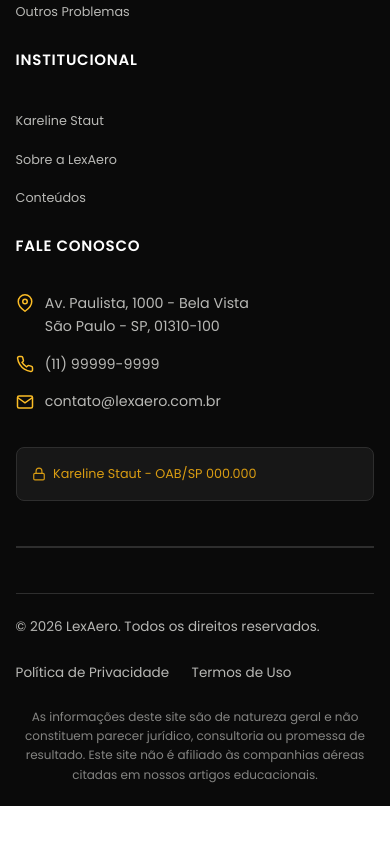
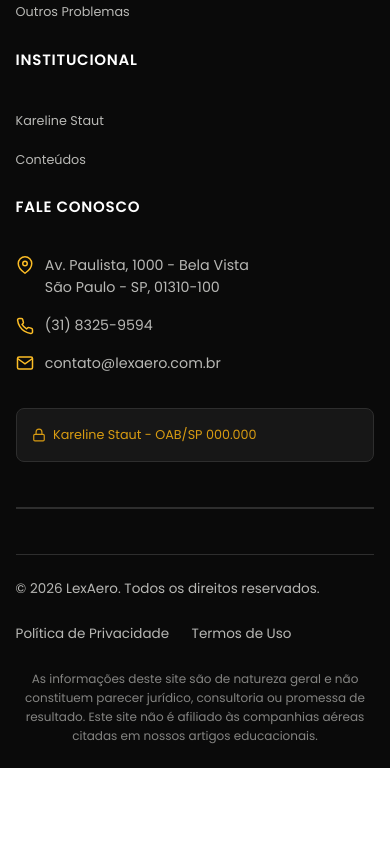
Before and after one commit to t0non/lpLexAero, a Next.js app: page /kareline-staut in a window 390 px wide. Shown: the part 3137-3981 px from the top of the page. Built offline with nearby package versions, Linux system fonts and the light colour scheme.

Commit message:
content: update phone number and whatsapp links to +55 31 8325-9594

```diff
--- a/src/app/kareline-staut/page.js
+++ b/src/app/kareline-staut/page.js
@@ -42,7 +42,7 @@ export default function KarelinePage() {
               </div>
               <div style={{ display: "flex", flexDirection: "column", gap: "0.5rem" }}>
                 <span className="eyebrow" style={{ color: "var(--lex-gold-dark)" }}>OAB/XX 000.000</span>
-                <a href="https://wa.me/5511999999999" target="_blank" rel="noopener noreferrer" className="btn btn--primary btn--full">
+                <a href="https://wa.me/553183259594" target="_blank" rel="noopener noreferrer" className="btn btn--primary btn--full">
                   Solicitar análise
                 </a>
               </div>
--- a/src/components/DiagnosticForm.js
+++ b/src/components/DiagnosticForm.js
@@ -120,7 +120,7 @@ export default function DiagnosticForm({ initialProblem = null, isEmbedded = fal
       + "Impactos: "    + (formData.impacts.join(", ")   || "Nenhum") + "\n"
       + "Documentos: "  + (formData.documents.join(", ") || "Nenhum") + "\n\n"
       + "Gostaria de falar com um especialista!";
-    window.open("https://wa.me/5511999999999?text=" + encodeURIComponent(txt), "_blank");
+    window.open("https://wa.me/553183259594?text=" + encodeURIComponent(txt), "_blank");
   };
 
   /* ── shared option component ── */
--- a/src/components/Footer.js
+++ b/src/components/Footer.js
@@ -11,7 +11,6 @@ const FOOTER_LINKS = {
   ],
   "Institucional": [
     { label: "Kareline Staut", href: "/kareline-staut" },
-    { label: "Sobre a LexAero", href: "/kareline-staut" },
     { label: "Conteúdos", href: "/blog" },
   ],
 };
@@ -72,7 +71,7 @@ export default function Footer() {
               </div>
               <div style={{ display: "flex", gap: "0.75rem", alignItems: "center" }}>
                 <svg width="18" height="18" viewBox="0 0 24 24" fill="none" stroke="var(--lex-gold)" strokeWidth="2"><path d="M22 16.92v3a2 2 0 0 1-2.18 2 19.79 19.79 0 0 1-8.63-3.07 19.5 19.5 0 0 1-6-6 19.79 19.79 0 0 1-3.07-8.67A2 2 0 0 1 4.11 2h3a2 2 0 0 1 2 1.72 12.84 12.84 0 0 0 .7 2.81 2 2 0 0 1-.45 2.11L8.09 9.91a16 16 0 0 0 6 6l1.27-1.27a2 2 0 0 1 2.11-.45 12.84 12.84 0 0 0 2.81.7A2 2 0 0 1 22 16.92z"></path></svg>
-                <span>(11) 99999-9999</span>
+                <span>(31) 8325-9594</span>
               </div>
               <div style={{ display: "flex", gap: "0.75rem", alignItems: "center" }}>
                 <svg width="18" height="18" viewBox="0 0 24 24" fill="none" stroke="var(--lex-gold)" strokeWidth="2"><path d="M4 4h16c1.1 0 2 .9 2 2v12c0 1.1-.9 2-2 2H4c-1.1 0-2-.9-2-2V6c0-1.1.9-2 2-2z"></path><polyline points="22,6 12,13 2,6"></polyline></svg>
--- a/src/components/LeadCaptureForm.js
+++ b/src/components/LeadCaptureForm.js
@@ -74,7 +74,7 @@ export default function LeadCaptureForm() {
     setTimeout(() => {
       setSubmitting(false);
       window.open(
-        `https://wa.me/5511999999999?text=${encodeURIComponent(msg)}`,
+        `https://wa.me/553183259594?text=${encodeURIComponent(msg)}`,
         "_blank"
       );
     }, 600);
```
